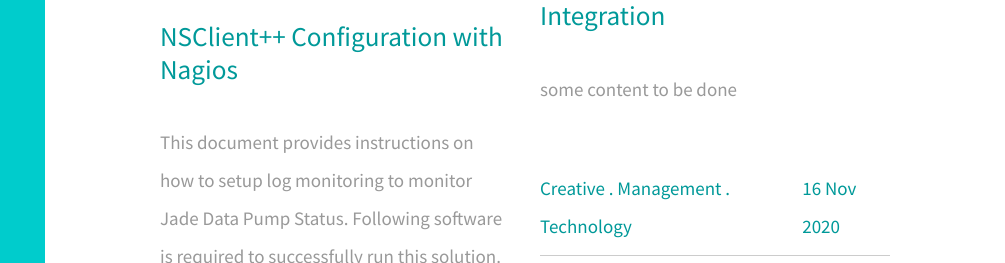
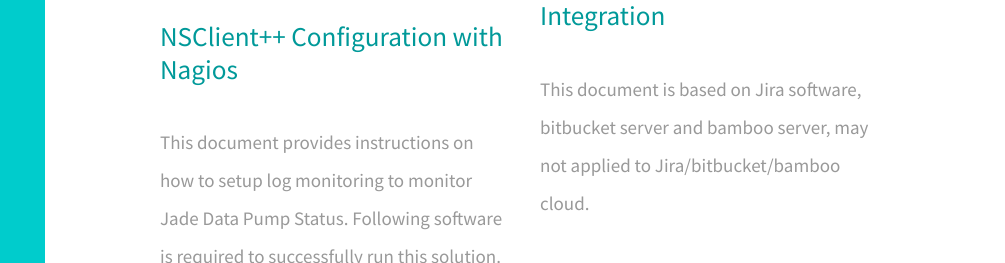
Before and after one commit to Huayra-J/Personal-Blog, a plain HTML site: page index.html in a window 1280 px wide. Shown: the part 481-744 px from the top of the page, 275-1280 px from the left. Drawn offline with Linux system fonts and the light colour scheme.

Commit message:
Signed-off-by: Jerry Wang <jerry.wangrj@gmail.com>

```diff
--- a/index.html
+++ b/index.html
@@ -104,8 +104,7 @@
                         <h2 class="tm-pt-30 tm-color-primary tm-post-title">Bitbucket, Bamboo and Jira Integration</h2>
                     </a>
                     <p class="tm-pt-30">
-                        some content to be done
-                    </p>
+                        This document is based on Jira software, bitbucket server and bamboo server, may not applied to Jira/bitbucket/bamboo cloud.</p>
                     <div class="d-flex justify-content-between tm-pt-45">
                         <span class="tm-color-primary">Creative . Management . Technology</span>
                         <span class="tm-color-primary">16 Nov 2020</span>
```
